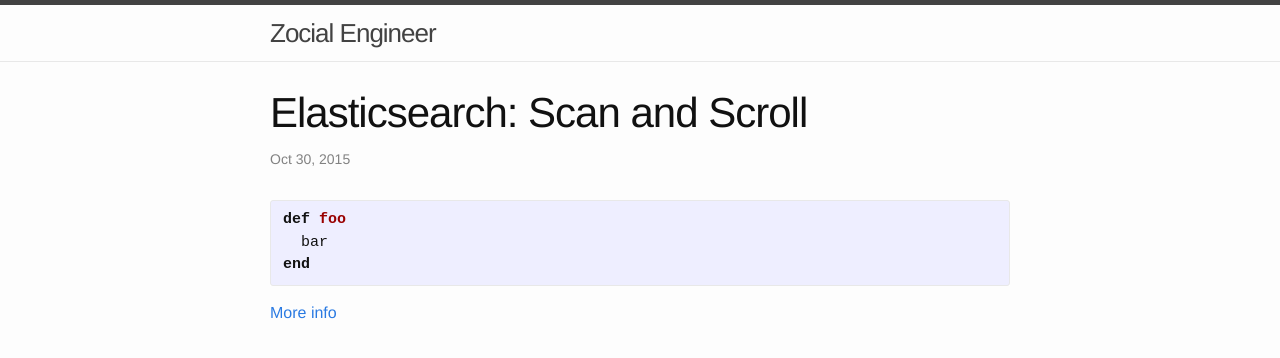
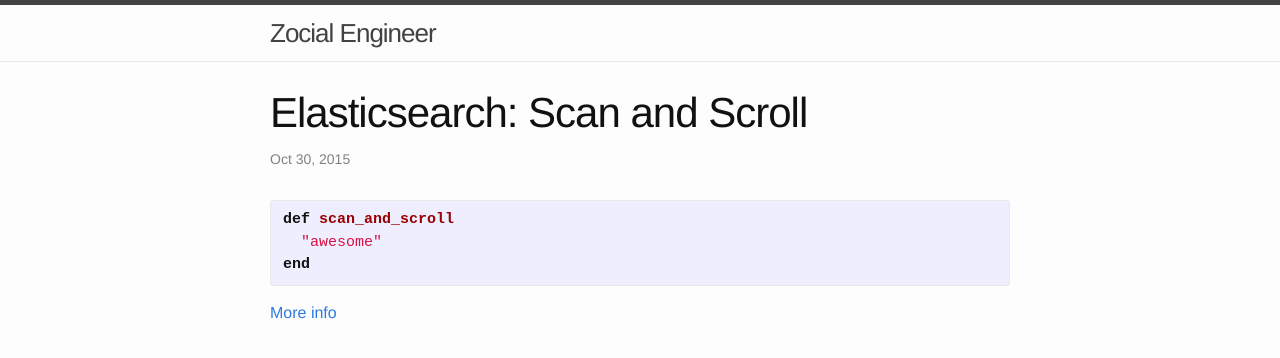
Before and after one commit to zocial/zocial.github.io, a Jekyll site: the page built from _posts/2015-10-30-elasticsearch-scan-scroll.md, in a window 1280 px wide. Shown: the top 358 px of the page. Built offline with Jekyll 4.4.1, drawn with Linux system fonts in a browser that asks for light colours.

Commit message:
Update post

```diff
--- a/_posts/2015-10-30-elasticsearch-scan-scroll.md
+++ b/_posts/2015-10-30-elasticsearch-scan-scroll.md
@@ -6,8 +6,8 @@ categories: elasticsearch
 ---
 
 {% highlight ruby %}
-def foo
-  bar
+def scan_and_scroll
+  "awesome"
 end
 {% endhighlight %}
 
```
